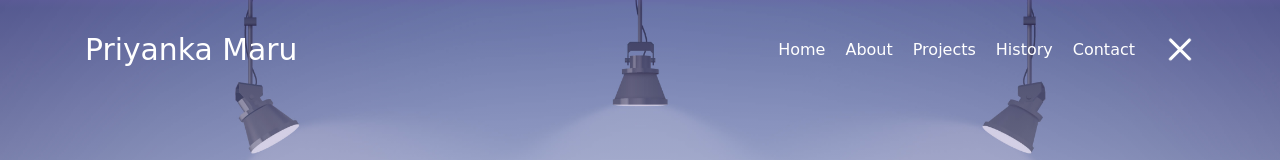
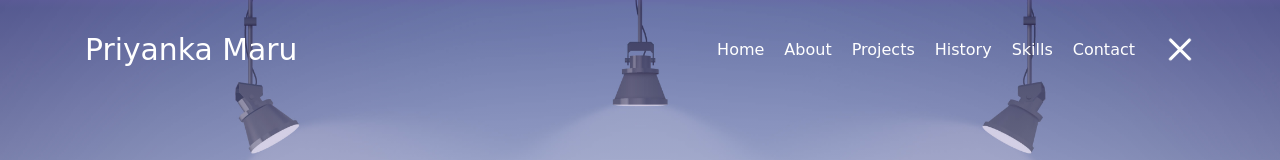
Before and after one commit to PriyankaMaru28/PriyankaMaru28.github.io, a plain HTML site: page index.html in a window 1280 px wide. Both pictures are taken after a click on the link 1180 px from the left and 50 px from the top of the page. Shown: the top 160 px of the page. Drawn offline with nearby package versions, Linux system fonts and the light colour scheme; files that its build step writes are made by us from their sources; files whose address does not match are found by name; a web font is replaced by a local one.

Commit message:
New commit -- added link to skills

```diff
--- a/index.html
+++ b/index.html
@@ -43,6 +43,9 @@
           </li>
           <li class="item">
             <a class="link" href="#history">History</a>
+          </li>
+          <li class="item">
+            <a class="link" href="#skills">Skills</a>
           </li>
           <li class="item">
             <a class="link" href="#contact">Contact</a>
```
